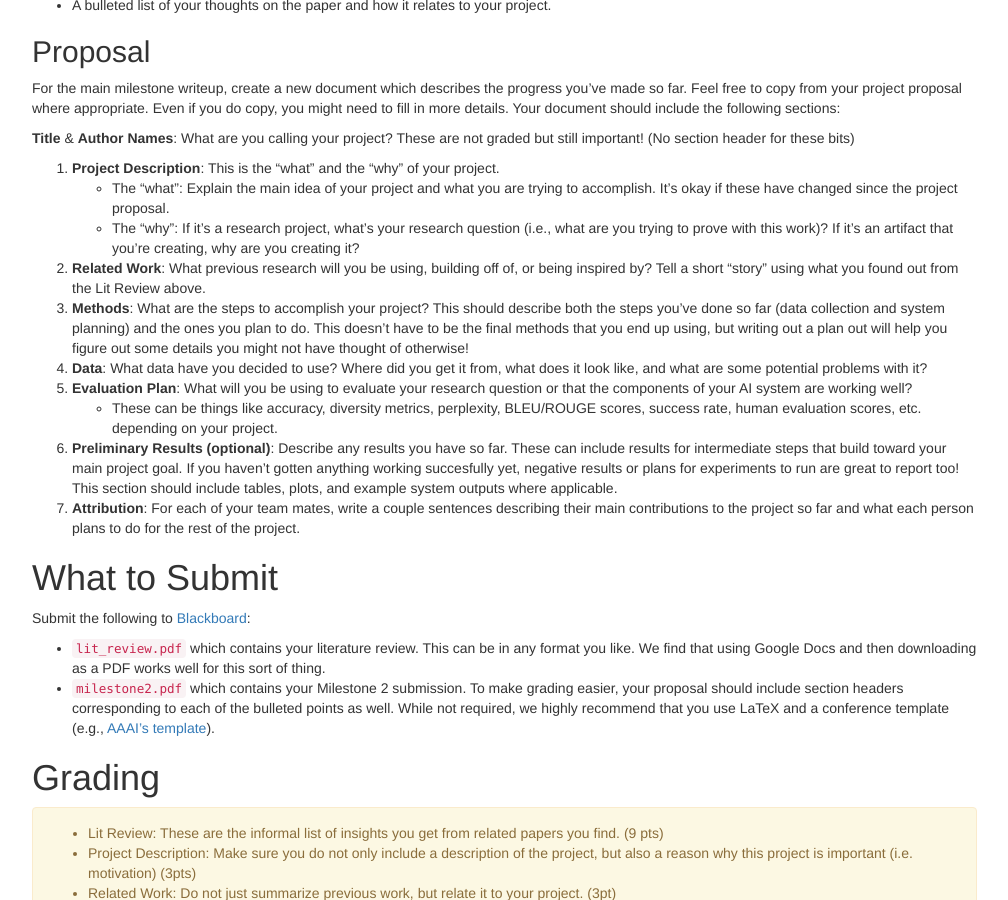
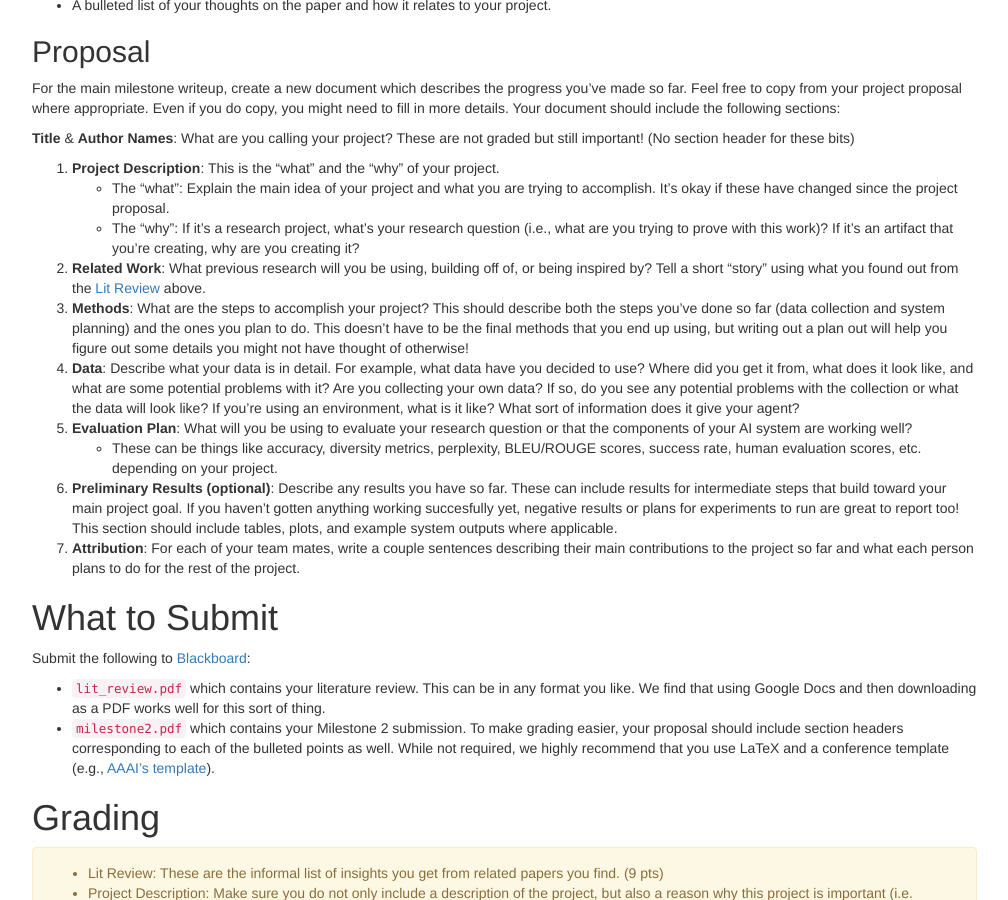
Before and after one commit to lara-martin/Principles-of-AI, a Jekyll site: the page built from homeworks/project/lit-review.md, in a window 1280 px wide and 900 px high, scrolled down 1010 px. Shown: the whole window, without its empty margins (233-1241 px from the left). Built offline with Jekyll 4.4.1, drawn with Linux system fonts in a browser that asks for light colours; nearby versions of some CDN libraries; a script that is not in the unit is left out.

Commit message:
more details about data section

```diff
--- a/homeworks/project/lit-review.md
+++ b/homeworks/project/lit-review.md
@@ -95,9 +95,9 @@ __Title__ & __Author Names__: What are you calling your project? These are not g
 1. __Project Description__: This is the "what" and the "why" of your project.
  * The "what": Explain the main idea of your project and what you are trying to accomplish. It's okay if these have changed since the project proposal.
  * The "why": If it's a research project, what's your research question (i.e., what are you trying to prove with this work)? If it's an artifact that you're creating, why are you creating it?
-2. __Related Work__: What previous research will you be using, building off of, or being inspired by? Tell a short "story" using what you found out from the Lit Review above.
+2. __Related Work__: What previous research will you be using, building off of, or being inspired by? Tell a short "story" using what you found out from the [Lit Review](#informal-lit-review) above.
 3. __Methods__: What are the steps to accomplish your project? This should describe both the steps you've done so far (data collection and system planning) and the ones you plan to do. This doesn't have to be the final methods that you end up using, but writing out a plan out will help you figure out some details you might not have thought of otherwise!
-4. __Data__: What data have you decided to use? Where did you get it from, what does it look like, and what are some potential problems with it?
+4. __Data__: Describe what your data is in detail. For example, what data have you decided to use? Where did you get it from, what does it look like, and what are some potential problems with it? Are you collecting your own data? If so, do you see any potential problems with the collection or what the data will look like? If you're using an environment, what is it like? What sort of information does it give your agent?
 5. __Evaluation Plan__: What will you be using to evaluate your research question or that the components of your AI system are working well?
   * These can be things like accuracy, diversity metrics, perplexity, BLEU/ROUGE scores, success rate, human evaluation scores, etc. depending on your project.
 6. __Preliminary Results (optional)__: Describe any results you have so far. These can include results for intermediate steps that build toward your main project goal. If you haven't gotten anything working succesfully yet, negative results or plans for experiments to run are great to report too! This section should include tables, plots, and example system outputs where applicable.
```
